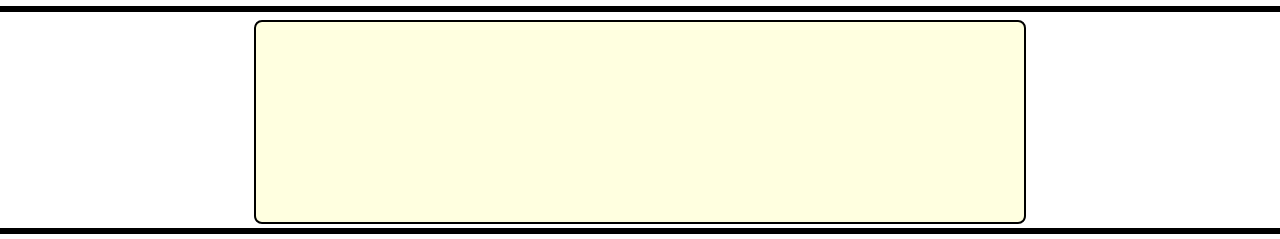
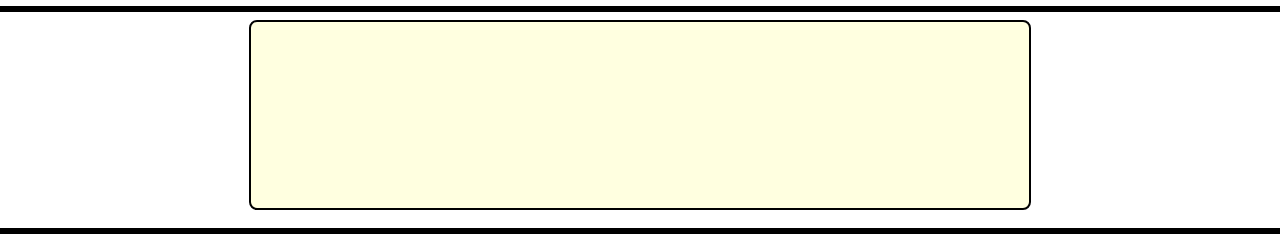
Before and after one commit to akiselev1983/sept-2023-JS, a plain HTML site: page mini-project-JS/post-details.html in a window 1280 px wide. Shown: the part 36-275 px from the top of the page. Drawn offline with Linux system fonts and the light colour scheme.

Commit message:
ch1 mini-project

```diff
--- a/mini-project-JS/style-post-details.css
+++ b/mini-project-JS/style-post-details.css
@@ -15,7 +15,7 @@ hr{
     justify-content: center;
 }
 #post{
-    height: 100%;
+    height: 90%;
     width: 60%;
     background-color: lightyellow;
     border: 2px solid black;
@@ -26,6 +26,7 @@ hr{
     align-items: center;
     font-size: 20px;
     font-weight: bold;
+    padding: 3px 5px;
 }
 p{
     margin: 0;
@@ -44,3 +45,6 @@ p{
     padding: 2px;
     margin: 5px 0;
 }
+br{
+    display: none;
+}
```
